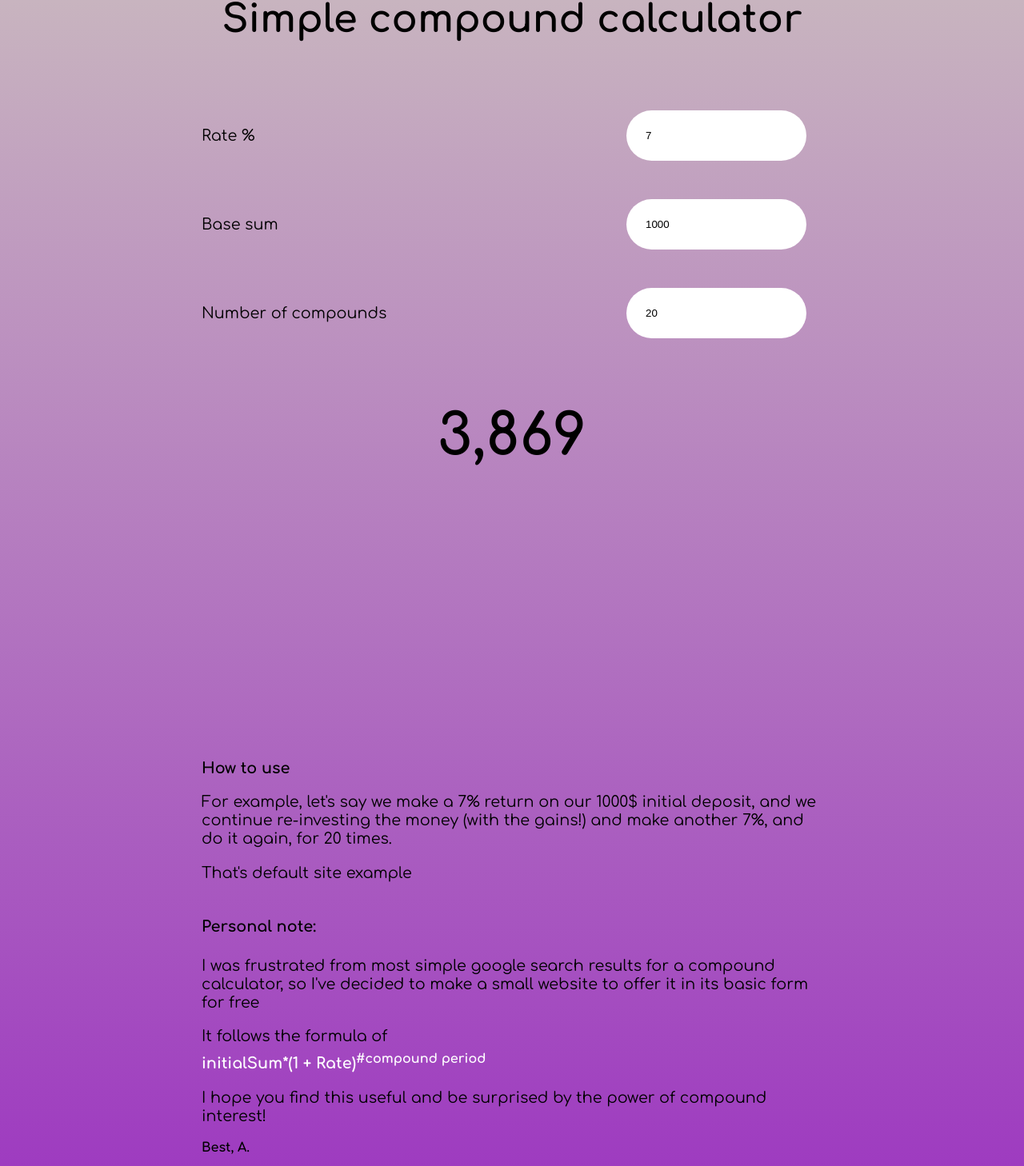
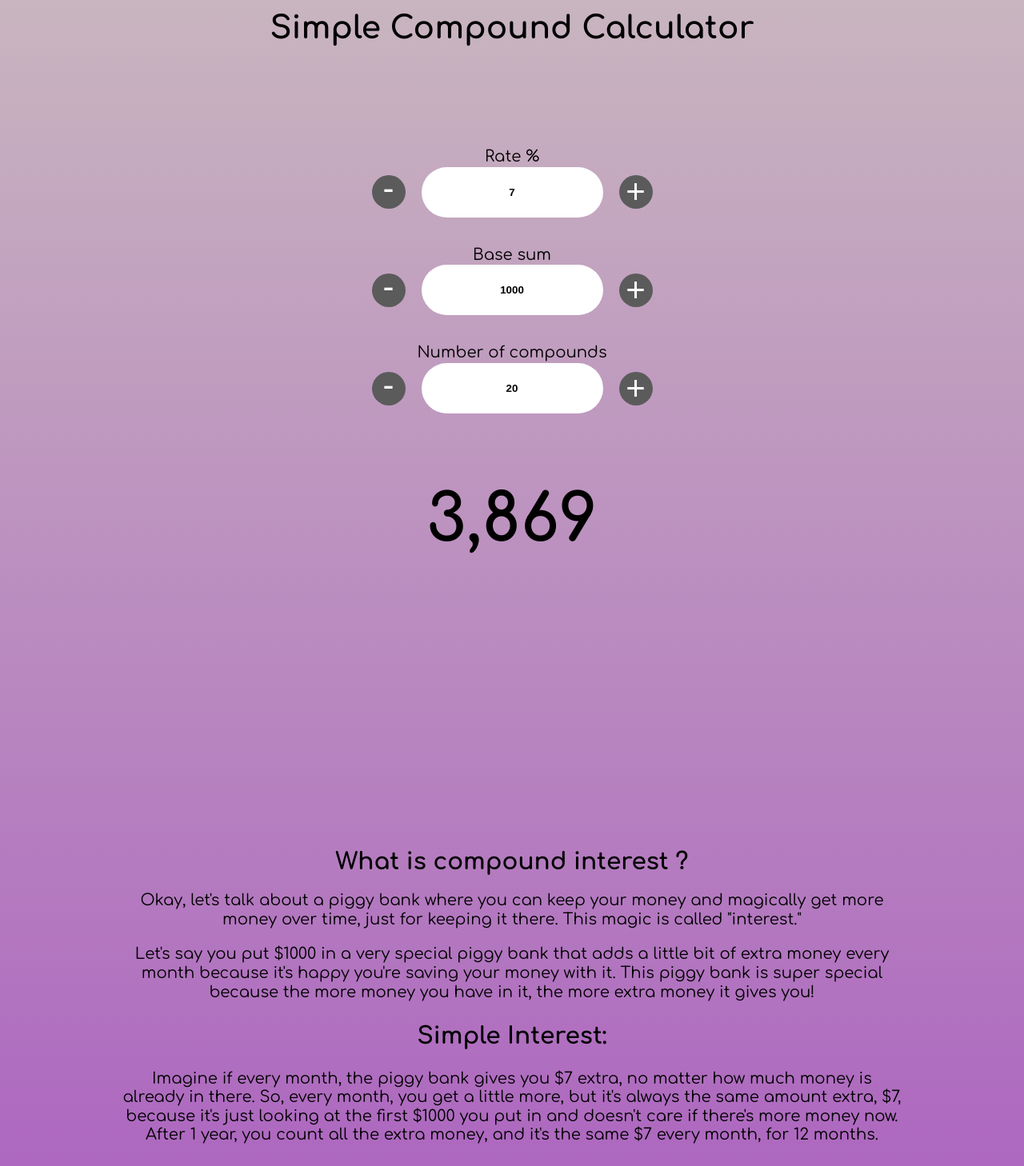
Before and after one commit to razielll/compound_calc, a React (Create React App) app: page / in a window 1280 px wide. Shown: the part 36-1494 px from the top of the page at 80% size. Built offline with nearby package versions, Linux system fonts and the light colour scheme.

Commit message:
renew design completely, add buttons, add components

```diff
--- a/src/App.css
+++ b/src/App.css
@@ -1,53 +1,73 @@
 .App {
-  max-width: 800px;
-  margin: auto;
+  max-width: 1024px;
+  margin: 0 auto;
+  margin-top: 48px;
+  text-align: center;
+  display: flex;
+  flex-direction: column;
 }
 
 .site-title {
-  font-size: 1.5rem;
-  margin: 24px 0 84px 0;
-  text-align: center;
-}
-
-h5 {
-  margin: 0 0 12px;
+  margin-bottom: 126px;
 }
 
 .main-section {
   display: flex;
   flex-direction: column;
   align-items: center;
-  padding: 0 12px;
+  padding: 0 24px;
+}
+
+.rate-input .input-container {
+  display: flex;
+  align-items: center;
 }
 
 .rate-input {
   display: flex;
-  flex-direction: row;
+  flex-direction: column;
   justify-content: center;
-  width: 100%;
-  margin-bottom: 48px;
   align-items: center;
-  justify-content: space-between;
+  text-align: center;
+  margin-bottom: 36px;
 }
 
-.rate-input input {
+.rate-input .input-container button {
+  border: 0;
+  outline: 0;
+  min-width: 42px;
+  height: 42px;
+  border-radius: 24px;
+  background-color: #5b5b5b;
+  color: white;
+  font-size: 42px;
+  display: flex;
+  align-items: center;
+  justify-content: center;
+  cursor: pointer;
+}
+
+.rate-input .input-container input {
   margin: 0 20px;
   border: none;
   padding: 24px;
   border-radius: 42px;
   cursor: pointer;
   outline: 0;
-  min-width: 42px;
+  text-align: center;
+  font-weight: bold;
+  width: 100%;
+  max-width: 200px;
 }
 
-.rate-input label {
-  min-width: 135px;
-  width: 50%;
+.rate-input .input-container label {
+  margin-bottom: 24px;
+  font-size: 24px;
 }
 
 .result {
-  margin-top: 32px;
-  font-size: 4.5rem;
+  margin-top: 48px;
+  font-size: 4.20em;
   font-weight: bold;
   overflow-wrap: anywhere;
 }
@@ -57,12 +77,15 @@ h5 {
 }
 
 input[type=number]::-webkit-inner-spin-button {
-  height: 48px;
-  width: 24px;
+  display: none;
 }
 
 footer {
+  max-width: 800px;
+  text-align: center;
+  margin: auto;
   padding: 0 12px 42px;
+  margin-top: 128px;
 }
 
 .formula {
@@ -71,3 +94,13 @@ footer {
   font-weight: bold;
   margin: 8px 0 6px;
 }
+
+@media only screen and (max-width: 1024px) {
+  .site-title {
+    margin-bottom: 64px;
+  }
+
+  .main-section {
+    padding: 0 12px;
+  }
+}
--- a/src/App.js
+++ b/src/App.js
@@ -1,61 +1,68 @@
 import { useState } from 'react';
 
-import './App.css';
+import InputBlock from './components/InputBlock';
+import HowTo from './components/HowTo';
+import Footer from './components/Footer';
+
 
 function App() {
+
   const [rate, setRate] = useState(7);
-  const [initialSum, setInitialSum] = useState(1000);
+  const [sum, setSum] = useState(1000);
   const [timePeriod, setTimePeriod] = useState(20);
 
+  const result = parseInt(sum * (1 + rate / 100) ** timePeriod).toLocaleString('en-us');
+
   return (
-    <div className="App">
-      <header className="site-title">
-        <h1>Simple compound calculator</h1>
-      </header>
-      <main className="main-section">
-        <div className="rate-input">
-          <label for="rate">Rate %</label>
-          <input id="rate" type="number" value={rate} onChange={e => setRate(e.target.value)} />
-          {!rate && (
-            <div>
-              <span style={{ color: 'red' }}>Rate required</span>
-            </div>
-          )}
-        </div>
-        <div className="rate-input">
-          <label for="sum">Base sum</label>
-          <input id="sum" type="number" value={initialSum} onChange={e => setInitialSum(e.target.value)} />
-        </div>
-        <div className="rate-input">
-          <label for="numcomp">Number of compounds</label>
-          <input id="numcomp" type="number" value={timePeriod} onChange={e => setTimePeriod(e.target.value)} />
-        </div>
-        <div className="result">
-          {parseInt(initialSum * (1 + rate / 100) ** timePeriod).toLocaleString('en-us')}
-          {/* {(initialSum*(1+rate/100)**timePeriod).toLocaleString('en-us')} */}
-          {/* result: {(initialSum*(1+rate/100)**timePeriod)} */}
-          {/* {console.log(initialSum*(1+rate/100)**timePeriod)} */}
-          {/* <div>rate: {rate}</div>
-          <div>initialSum {initialSum}</div>
-          <div>timePeriod {timePeriod}</div> */}
-        </div>
-        <section className="how-to">
-          <b>How to use</b>
-          <p>For example, let's say we make a 7% return on our 1000$ initial deposit, and we continue re-investing the money (with the gains!) and make another 7%, and do it again, for 20 times.</p>
-          <p>That's default site example</p>
-        </section>
-      </main>
-      <footer>
-        <h4>Personal note:</h4>
-        <p>I was frustrated from most simple google search results for a compound calculator, so I've decided to make a small website to offer it in its basic form for free</p>
-        <p>It follows the formula of <br />
-          <span className="formula">initialSum*(1 + Rate)<sup>#compound period</sup></span>
-        </p>
-        <p>I hope you find this useful and be surprised by the power of compound interest!</p>
-        <h5>Best, A.</h5>
-      </footer>
+    <div>
+      <div className="App">
+
+        <header><h1 className="site-title">Simple Compound Calculator</h1></header>
+
+        <main className="main-section">
+
+          <InputBlock
+            labelFor="rate"
+            labelTxt="Rate %"
+            inputMin="0.5"
+            inputStep="0.5"
+            initValue={rate}
+            inputOnChange={setRate}
+            placeholderValue="Return rate"
+          />
+
+          <InputBlock
+            labelFor="sum"
+            labelTxt="Base sum"
+            inputMin="100"
+            inputStep="100"
+            initValue={sum}
+            inputOnChange={setSum}
+            placeholderValue="Base $ amount"
+          />
+
+          <InputBlock
+            labelFor="numcomp"
+            labelTxt="Number of compounds"
+            inputMin="5"
+            inputStep="1"
+            initValue={timePeriod}
+            inputOnChange={setTimePeriod}
+            placeholderValue="# of Re-investments"
+          />
+
+          <div className="result">{result}</div>
+
+          <HowTo />
+
+        </main>
+
+      </div>
+
+      <Footer />
     </div>
   );
 }
 
+
 export default App;
--- /dev/null
+++ b/src/components/Footer/index.js
@@ -0,0 +1,15 @@
+function Footer() {
+    return (
+        <footer>
+            <h4>Personal note:</h4>
+            <p>I was frustrated with most google search results for a compound calculator, so I've decided to make a small website to achieve just that</p>
+            <p>It follows the formula of <br />
+                <span className="formula">Base sum*(1 + Rate)<sup># Compounds</sup></span>
+            </p>
+            <p>I hope you find this useful and be surprised by the power of compound interest!</p>
+            <h5>Best, A.</h5>
+        </footer>
+    );
+};
+
+export default Footer;
--- /dev/null
+++ b/src/components/HowTo/index.js
@@ -0,0 +1,33 @@
+function HowTo() {
+    return (
+        <section className="how-to">
+            <h1>What is compound interest ?</h1>
+            <p>
+                Okay, let's talk about a piggy bank where you can keep your money and magically get more money over time, just for keeping it there. This magic is called "interest."
+            </p>
+            <p>
+                Let's say you put $1000 in a very special piggy bank that adds a little bit of extra money every month because it's happy you're saving your money with it. This piggy bank is super special because the more money you have in it, the more extra money it gives you!
+            </p>
+            <h2>
+                Simple Interest:
+            </h2>
+            <p>
+                Imagine if every month, the piggy bank gives you $7 extra, no matter how much money is already in there. So, every month, you get a little more, but it's always the same amount extra, $7, because it's just looking at the first $1000 you put in and doesn't care if there's more money now. After 1 year, you count all the extra money, and it's the same $7 every month, for 12 months.
+            </p>
+            <h2>
+                Compound Interest:
+            </h2>
+            <p>
+                Now, let's imagine a different piggy bank, a really magical one. This one also starts by giving you $7 extra in the first month. But the next month, it looks at how much money you have now (which is $1000 plus the $7 extra from last month) and gives you a little bit more extra money based on the new total amount. So, every month, you get a bit more extra money than the last month because the piggy bank is happy you're keeping more money in it. This keeps happening every month for a year.
+            </p>
+            <p>
+                With compound interest, because the piggy bank keeps giving you more money based on how much is already in there (including the extra money it gave you before), you end up with even more extra money at the end of the year than with the first piggy bank.
+            </p>
+            <p>
+                So, with the special piggy bank that uses compound interest, your $1000 can grow and give you more extra money over time, more than the simple interest piggy bank, because it's like your money is working together with the extra money to grow even faster!
+            </p>
+        </section>
+    );
+};
+
+export default HowTo;
--- /dev/null
+++ b/src/components/Input/index.js
@@ -0,0 +1,16 @@
+function Input({ id, min, step, initValue, onChange, placeholderValue }) {
+
+    return (
+        <input
+            type="number"
+            id={id}
+            min={min}
+            step={step}
+            value={initValue}
+            onChange={e => onChange(e.target.value)}
+            placeholder={placeholderValue}
+        />
+    );
+};
+
+export default Input;
--- /dev/null
+++ b/src/components/InputBlock/index.js
@@ -0,0 +1,29 @@
+import Input from '../Input';
+import InputBtn from '../InputBtn';
+
+function InputBlock({ labelFor, labelTxt, inputMin, inputStep, initValue, inputOnChange, placeholderValue }) {
+    const inputId = labelFor;
+
+    const decrease = Number(initValue) - Number(inputStep) > Number(inputMin)? Number(initValue) - Number(inputStep) : (inputMin);
+    const increase = Number(initValue) + Number(inputStep);
+
+    return (
+        <div className="rate-input">
+            <label htmlFor={labelFor}>{labelTxt}</label>
+            <div className="input-container">
+                <InputBtn type="-" onClick={() => inputOnChange(decrease)} />
+                <Input
+                    id={inputId}
+                    min={inputMin}
+                    step={inputStep}
+                    initValue={initValue}
+                    onChange={inputOnChange}
+                    placeholderValue={placeholderValue}
+                />
+                <InputBtn onClick={() => inputOnChange(increase)} />
+            </div>
+        </div>
+    );
+};
+
+export default InputBlock;
--- /dev/null
+++ b/src/components/InputBtn/index.js
@@ -0,0 +1,14 @@
+function InputBtn({ type = '+', onClick = () => { console.log('Default Onclick') } }) {
+
+    const isPositive = type === '+';
+
+    return (
+        <button onClick={onClick} >
+            <span style={isPositive ? null : { display: 'block', position: 'relative', top: '-4px' }}>
+                {isPositive ? '+' : '-'}
+            </span>
+        </button>
+    )
+}
+
+export default InputBtn;
--- a/src/index.css
+++ b/src/index.css
@@ -11,7 +11,10 @@ body {
   -moz-osx-font-smoothing: grayscale;
 
   background: hsla(287, 23%, 65%, 1);
+  background: linear-gradient(to bottom, #c9b7bf, #9d38c0);
+  font-size: 1.23rem;
+}
 
-  background: linear-gradient(to bottom, #c9b7bf, #9d38c0);
-  font-size: 1.2rem;
+h1 {
+  margin: 0;
 }
--- a/src/index.js
+++ b/src/index.js
@@ -1,6 +1,9 @@
 import React from 'react';
 import ReactDOM from 'react-dom/client';
+
 import './index.css';
+import './App.css';
+
 import App from './App';
 // import reportWebVitals from './reportWebVitals';
 
```
